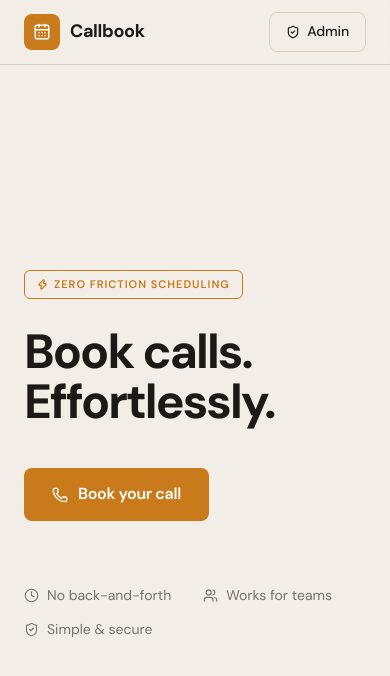
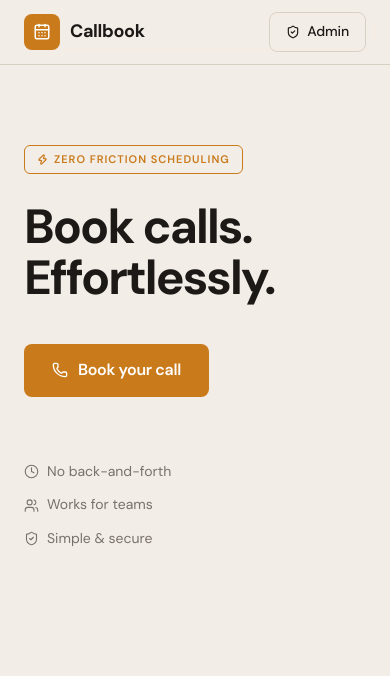
Before and after one commit to x0000ff/ai-for-developers-project-386, a React (Vite) app in the folder packages/frontend/: page / in a window 390 px wide. Shown: the top 676 px of the page. Built offline with nearby package versions, Linux system fonts and the light colour scheme.

Commit message:
Tiny UI fixes

```diff
--- a/packages/frontend/src/landing.css
+++ b/packages/frontend/src/landing.css
@@ -68,3 +68,16 @@ body {
 .cta-btn:active {
   transform: scale(0.98);
 }
+
+.feature-row {
+  display: flex;
+  flex-wrap: wrap;
+  gap: 12px 32px;
+}
+
+@media (max-width: 480px) {
+  .feature-row {
+    flex-direction: column;
+    gap: 12px;
+  }
+}
--- a/packages/frontend/src/pages/LandingPage.tsx
+++ b/packages/frontend/src/pages/LandingPage.tsx
@@ -21,8 +21,8 @@ export function LandingPage() {
           minHeight: 'calc(100vh - 64px)',
           display: 'flex',
           flexDirection: 'column',
-          justifyContent: 'center',
-          paddingTop: 96,
+          justifyContent: 'flex-start',
+          paddingTop: 80,
           paddingBottom: 96,
         }}
       >
@@ -54,7 +54,7 @@ export function LandingPage() {
           style={{
             fontFamily: 'var(--font)',
             fontWeight: 700,
-            fontSize: 'clamp(3rem, 7.5vw, 5.5rem)',
+            fontSize: 'clamp(3rem, 5vw + 1.5rem, 5.5rem)',
             lineHeight: 1.06,
             letterSpacing: '-0.04em',
             color: 'var(--fg)',
@@ -104,10 +104,8 @@ export function LandingPage() {
 
         {/* Feature row */}
         <div
+          className="feature-row"
           style={{
-            display: 'flex',
-            flexWrap: 'wrap',
-            gap: '12px 32px',
             marginTop: 64,
             animation: 'fadeUp 0.45s ease both',
             animationDelay: '320ms',
```
